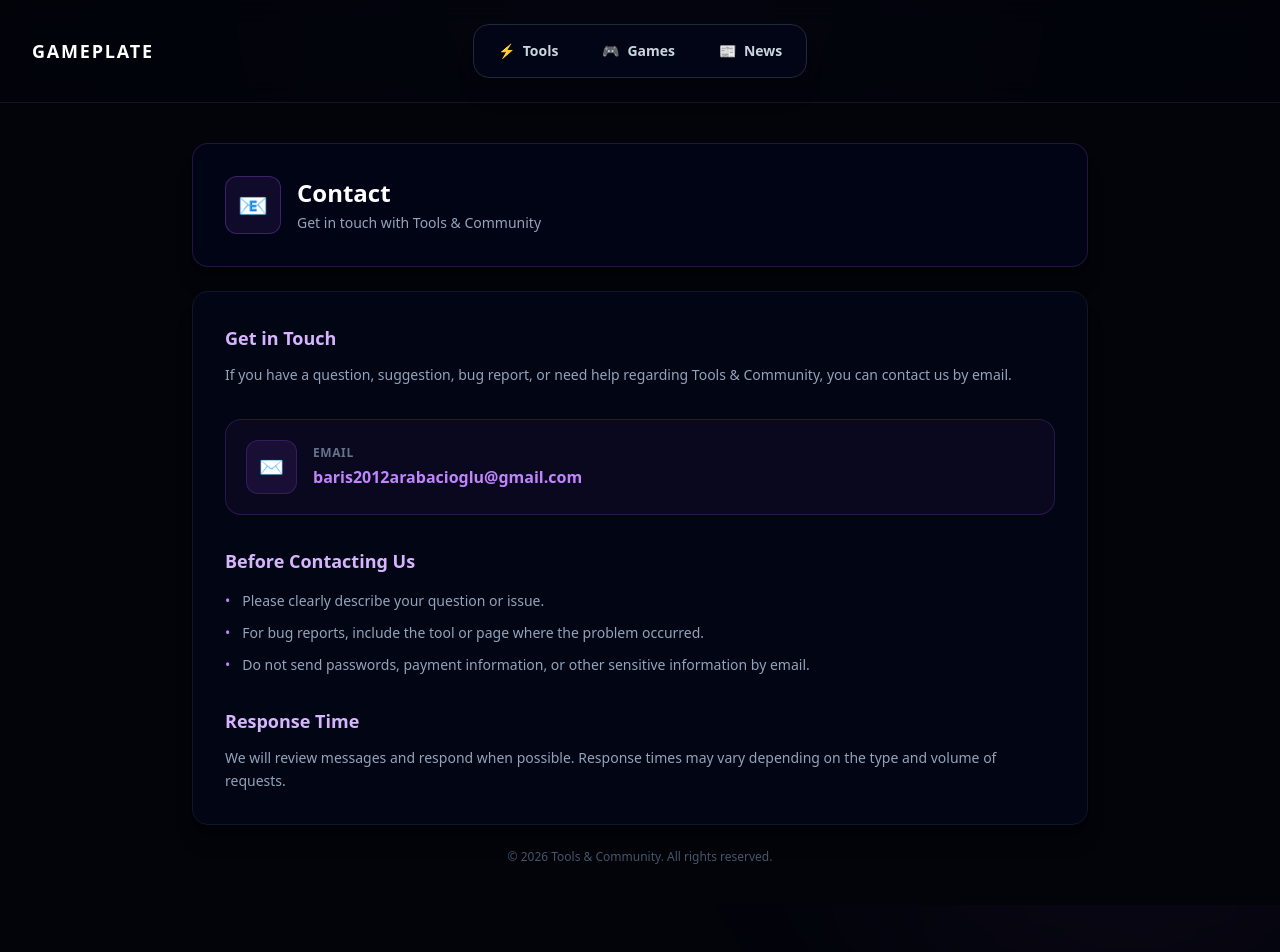
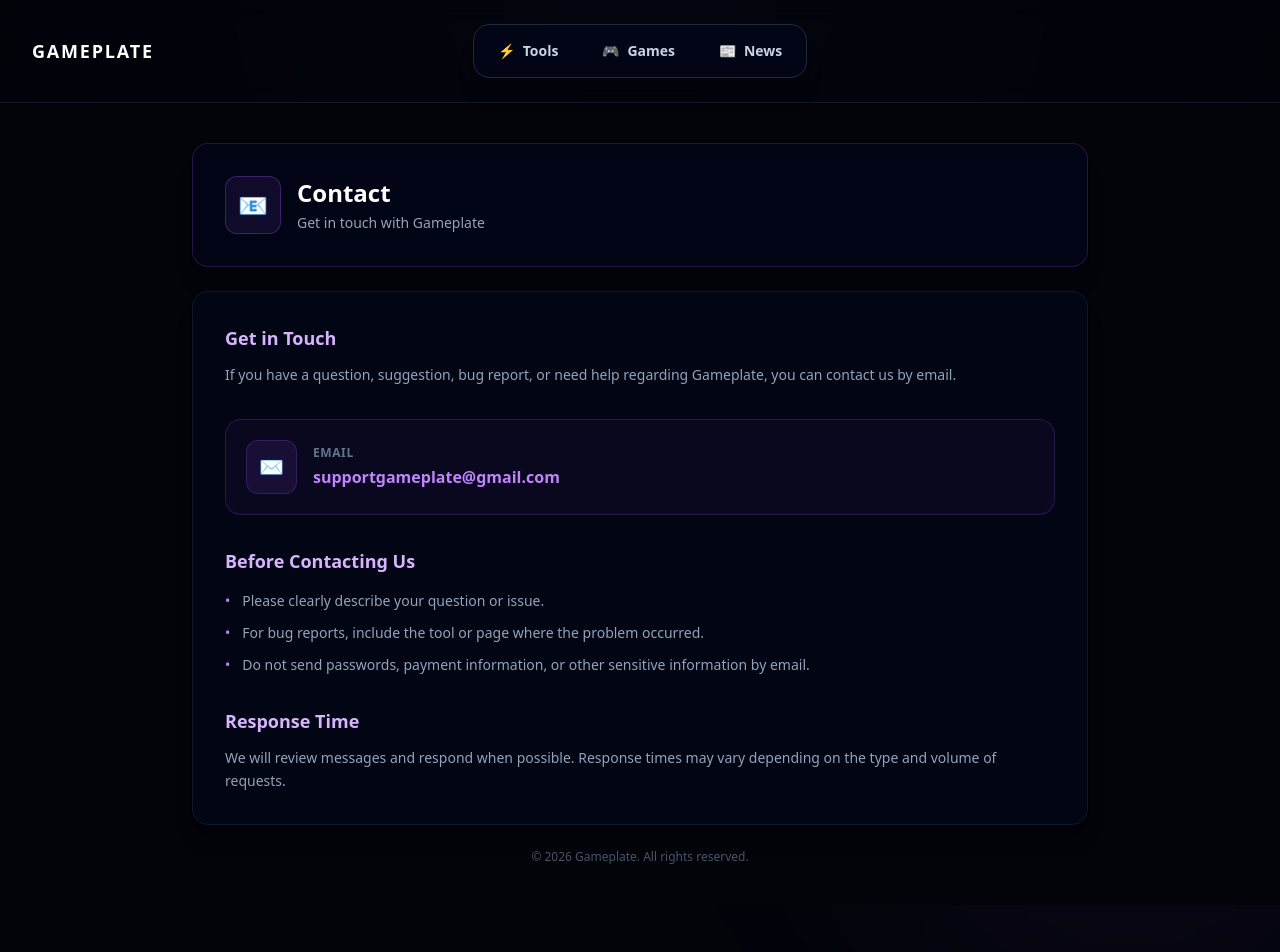
Before and after one commit to ToolsAndCommunity/tools-and-community, a Next.js app: page /contact in a window 1280 px wide. Shown: the top 952 px of the page. Built offline with nearby package versions, Linux system fonts and the light colour scheme.

Commit message:
Rename contact page to Gameplate

```diff
--- a/app/contact/page.tsx
+++ b/app/contact/page.tsx
@@ -16,7 +16,7 @@ export default function ContactPage() {
               </h1>
 
               <p className="text-sm text-slate-400 mt-1">
-                Get in touch with Tools & Community
+                Get in touch with Gameplate
               </p>
             </div>
           </div>
@@ -32,7 +32,7 @@ export default function ContactPage() {
 
             <p className="text-sm text-slate-400 leading-relaxed mt-3">
               If you have a question, suggestion, bug report, or need help
-              regarding Tools & Community, you can contact us by email.
+              regarding Gameplate, you can contact us by email.
             </p>
           </section>
 
@@ -50,10 +50,10 @@ export default function ContactPage() {
                 </p>
 
                 <a
-                  href="mailto:baris2012arabacioglu@gmail.com"
+                  href="mailto:supportgameplate@gmail.com"
                   className="inline-block mt-1 text-sm md:text-base text-purple-400 hover:text-purple-300 font-semibold transition break-all"
                 >
-                  baris2012arabacioglu@gmail.com
+                  supportgameplate@gmail.com
                 </a>
               </div>
 
@@ -108,7 +108,7 @@ export default function ContactPage() {
 
         {/* Footer Note */}
         <div className="text-center text-xs text-slate-600 mt-6">
-          © 2026 Tools & Community. All rights reserved.
+          © 2026 Gameplate. All rights reserved.
         </div>
 
       </div>
```
